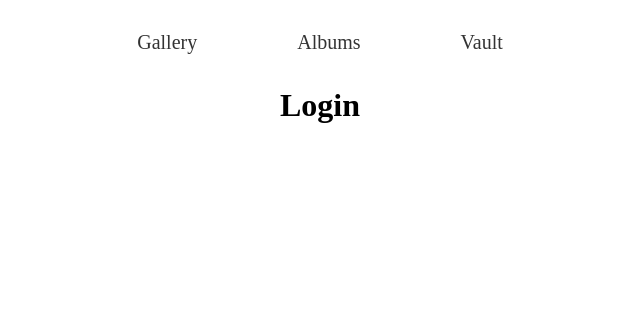
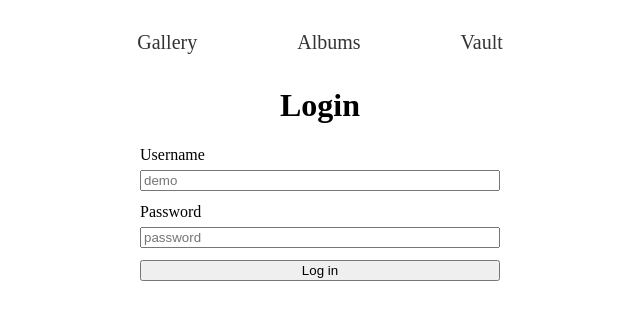
Before and after one commit to BenK03/Snap-Stash, a React (Vite) app in the folder frontend/: page /login in a window 1280 px wide. Shown: the top 320 px of the page, without its empty margins (320-960 px from the left). Built offline with nearby package versions, Linux system fonts and the light colour scheme.

Commit message:
Update Login.jsx

```diff
--- a/frontend/src/pages/Login.jsx
+++ b/frontend/src/pages/Login.jsx
@@ -1,7 +1,40 @@
+import { useState } from "react";
+
 function Login() {
+  const [username, setUsername] = useState("");
+  const [password, setPassword] = useState("");
+
+  function onSubmit(e) {
+    e.preventDefault();
+    // TODO: call backend login
+  }
+
   return (
-    <div>
+    <div style={{ maxWidth: 360, margin: "0 auto" }}>
       <h1 style={{ textAlign: "center" }}>Login</h1>
+
+      <form onSubmit={onSubmit} style={{ display: "flex", flexDirection: "column", gap: 12 }}>
+        <label style={{ display: "flex", flexDirection: "column", gap: 6 }}>
+          Username
+          <input
+            value={username}
+            onChange={(e) => setUsername(e.target.value)}
+            placeholder="demo"
+          />
+        </label>
+
+        <label style={{ display: "flex", flexDirection: "column", gap: 6 }}>
+          Password
+          <input
+            type="password"
+            value={password}
+            onChange={(e) => setPassword(e.target.value)}
+            placeholder="password"
+          />
+        </label>
+
+        <button type="submit">Log in</button>
+      </form>
     </div>
   );
 }
```
